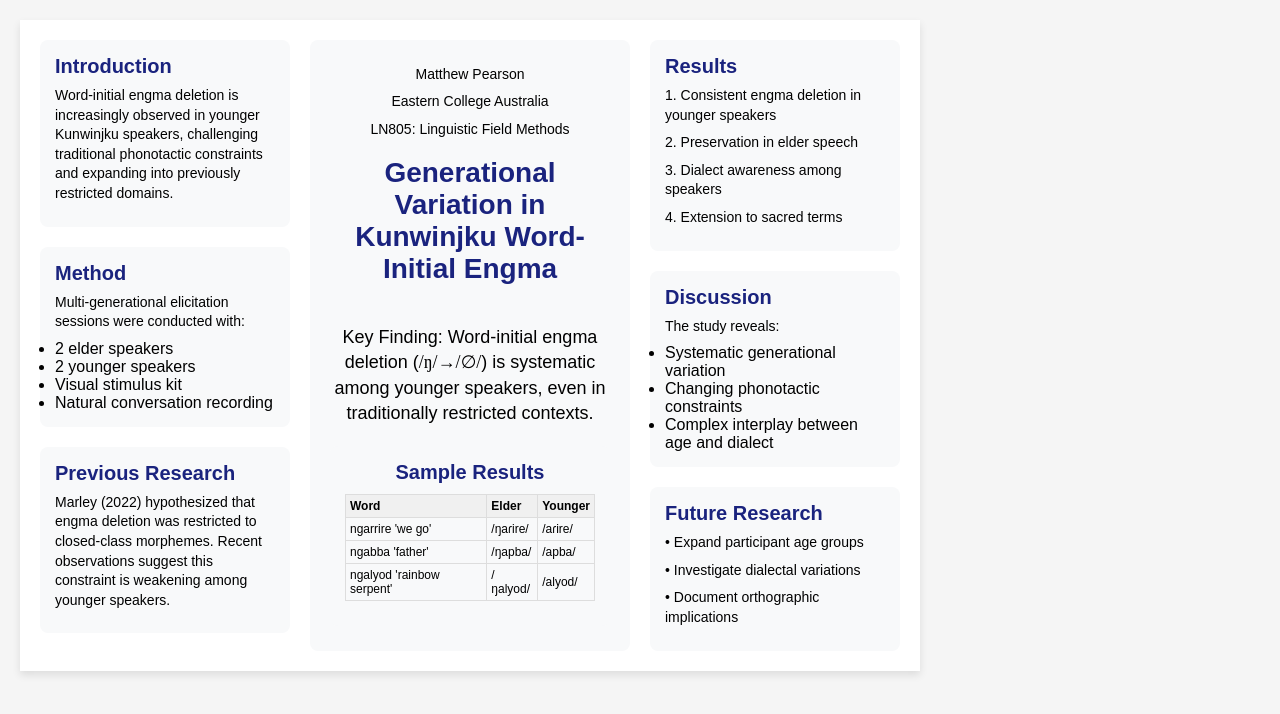
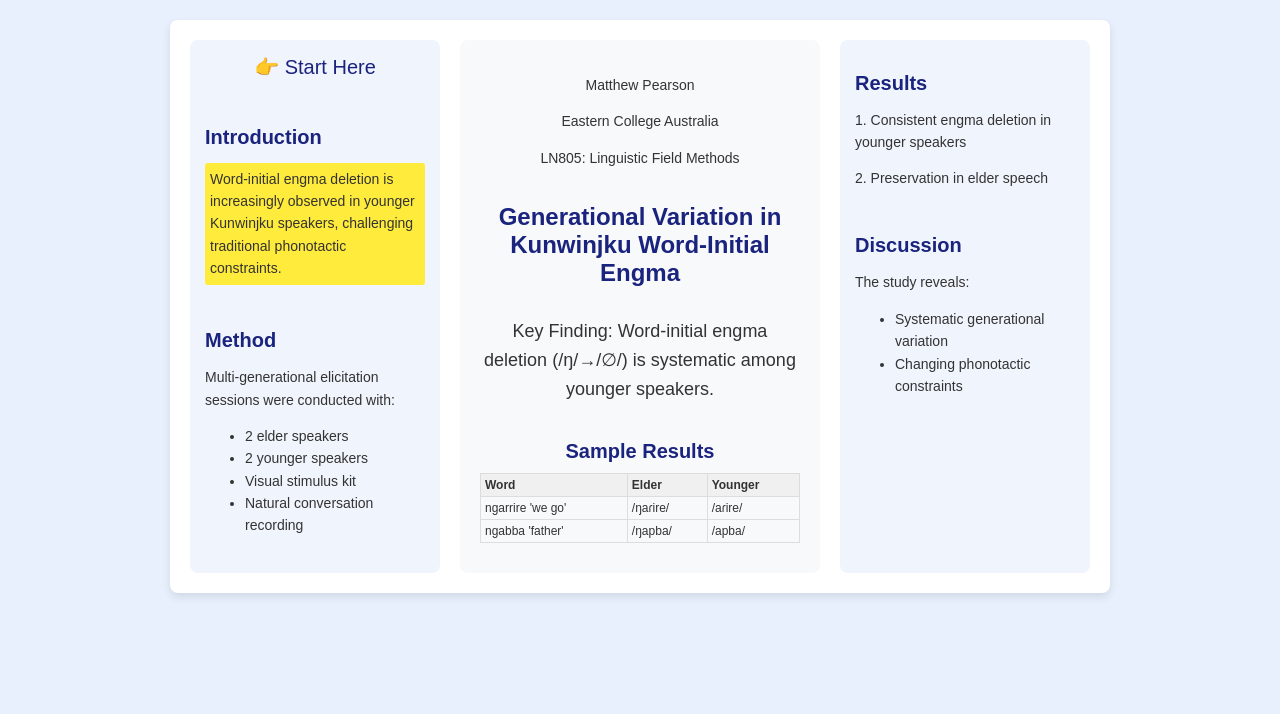
Before and after one commit to LN805FieldMethods/LN805FieldMethods, a plain HTML site: page index.html in a window 1280 px wide. Drawn offline with Linux system fonts and the light colour scheme.

Commit message:
index.html

```diff
--- a/index.html
+++ b/index.html
@@ -1,407 +1,180 @@
-
-
 <!DOCTYPE html>
-
 <html lang="en">
-
 <head>
-
   <meta charset="UTF-8">
-
   <meta name="viewport" content="width=device-width, initial-scale=1.0">
-
+  <title>Generational Variation in Kunwinjku Word-Initial Engma</title>
   <style>
-
-    * {
-
-      box-sizing: border-box;
-
+    /* Global styles */
+    body {
+      background: #e8f0fe; /* Soft blue background for the page */
+      color: #333; /* Dark text for readability */
+      font-family: Arial, sans-serif;
+      padding: 20px;
       margin: 0;
-
-      padding: 0;
-
-      font-family: Arial, sans-serif;
-
     }
 
-
-
-    body {
-
-      background: #f5f5f5;
-
+    .poster {
+      max-width: 900px;
+      background: white;
+      display: grid;
+      grid-template-columns: 250px 1fr 250px;
+      gap: 20px;
       padding: 20px;
-
+      margin: auto;
+      box-shadow: 0 4px 8px rgba(0, 0, 0, 0.1);
+      border-radius: 8px;
     }
 
-
-
-    .poster {
-
-      max-width: 900px;
-
-      width: 100%;
-
-      background: white;
-
-      display: grid;
-
-      grid-template-columns: 1fr;
-
+    /* Left Column */
+    .side-column {
+      background-color: #f0f4fc; /* Light blue to signal start */
+      padding: 15px;
+      border-radius: 8px;
+      display: flex;
+      flex-direction: column;
       gap: 20px;
-
-      padding: 20px;
-
-      box-shadow: 0 4px 8px rgba(0,0,0,0.1);
-
     }
 
-
-
-    @media (min-width: 768px) {
-
-      .poster {
-
-        grid-template-columns: 250px 1fr 250px;
-
-      }
-
+    /* Center Column */
+    .main-finding {
+      background: #f8f9fa;
+      padding: 20px;
+      border-radius: 8px;
+      text-align: center;
+      display: flex;
+      flex-direction: column;
+      justify-content: center;
+      align-items: center;
     }
 
-
-
-    .main-finding {
-
-      background: #f8f9fa;
-
-      padding: 20px;
-
-      border-radius: 8px;
-
-      text-align: center;
-
-      display: flex;
-
-      flex-direction: column;
-
-      justify-content: center;
-
-      align-items: center;
-
+    h1 {
+      font-size: 24px;
+      color: #1a237e;
+      margin-bottom: 10px;
+      font-weight: bold;
     }
 
-
-
-    .side-column {
-
-      display: flex;
-
-      flex-direction: column;
-
-      gap: 20px;
-
+    h2 {
+      font-size: 20px;
+      color: #1a237e;
+      margin-bottom: 8px;
+      font-weight: bold;
     }
 
-
-
-    .section {
-
-      background: #f8f9fa;
-
-      padding: 15px;
-
-      border-radius: 8px;
-
+    p, ul {
+      font-size: 14px;
+      line-height: 1.6;
+      margin-bottom: 8px;
     }
 
-
-
-    h1 {
-
-      font-size: 24px;
-
-      color: #1a237e;
-
-      margin-bottom: 10px;
-
-      font-weight: bold;
-
+    .data-table {
+      width: 100%;
+      border-collapse: collapse;
+      margin: 10px 0;
+      font-size: 12px;
     }
 
-
-
-    h2 {
-
-      font-size: 20px;
-
-      color: #1a237e;
-
-      margin-bottom: 8px;
-
-      font-weight: bold;
-
+    .data-table th, .data-table td {
+      border: 1px solid #ddd;
+      padding: 4px;
+      text-align: left;
     }
 
-
-
-    .main-finding h1 {
-
-      font-size: 28px;
-
-      margin-bottom: 20px;
-
+    .data-table th {
+      background: #f0f0f0;
     }
 
-
-
-    p {
-
+    .author-info {
+      text-align: center;
+      margin-bottom: 10px;
       font-size: 14px;
-
-      line-height: 1.4;
-
-      margin-bottom: 8px;
-
     }
 
-
-
-    .data-table {
-
-      width: 100%;
-
-      border-collapse: collapse;
-
-      margin: 10px 0;
-
-      font-size: 12px;
-
+    .highlight {
+      background: #ffeb3b; /* Highlighting key sections in yellow */
+      padding: 5px;
+      border-radius: 3px;
     }
 
-
-
-    .data-table th, .data-table td {
-
-      border: 1px solid #ddd;
-
-      padding: 4px;
-
-      text-align: left;
-
+    .start-icon {
+      font-size: 20px;
+      color: #1a237e;
+      margin-bottom: 10px;
+      text-align: center;
     }
-
-
-
-    .data-table th {
-
-      background: #f0f0f0;
-
-    }
-
-
-
-    .author-info {
-
-      text-align: center;
-
-      margin-bottom: 10px;
-
-      font-size: 14px;
-
-    }
-
-
-
-    .phonetic {
-
-      font-family: "Times New Roman", Times, serif;
-
-    }
-
   </style>
-
 </head>
-
 <body>
-
   <div class="poster">
-
     <!-- Left Column -->
-
     <div class="side-column">
+      <div class="start-icon">👉 Start Here</div>
+      <div class="section">
+        <h2>Introduction</h2>
+        <p class="highlight">Word-initial engma deletion is increasingly observed in younger Kunwinjku speakers, challenging traditional phonotactic constraints.</p>
+      </div>
 
       <div class="section">
+        <h2>Method</h2>
+        <p>Multi-generational elicitation sessions were conducted with:</p>
+        <ul>
+          <li>2 elder speakers</li>
+          <li>2 younger speakers</li>
+          <li>Visual stimulus kit</li>
+          <li>Natural conversation recording</li>
+        </ul>
+      </div>
+    </div>
 
-        <h2>Introduction</h2>
+    <!-- Center Column -->
+    <div class="main-finding">
+      <div class="author-info">
+        <p>Matthew Pearson</p>
+        <p>Eastern College Australia</p>
+        <p>LN805: Linguistic Field Methods</p>
+      </div>
+      <h1>Generational Variation in Kunwinjku Word-Initial Engma</h1>
+      <p style="font-size: 18px; margin: 20px 0;">Key Finding: Word-initial engma deletion (<span class="phonetic">/ŋ/→/∅/</span>) is systematic among younger speakers.</p>
+      <div class="section" style="width: 100%;">
+        <h2>Sample Results</h2>
+        <table class="data-table">
+          <tr>
+            <th>Word</th>
+            <th>Elder</th>
+            <th>Younger</th>
+          </tr>
+          <tr>
+            <td>ngarrire 'we go'</td>
+            <td>/ŋaɾire/</td>
+            <td>/aɾire/</td>
+          </tr>
+          <tr>
+            <td>ngabba 'father'</td>
+            <td>/ŋapba/</td>
+            <td>/apba/</td>
+          </tr>
+        </table>
+      </div>
+    </div>
 
-        <p>Word-initial engma deletion is increasingly observed in younger Kunwinjku speakers, challenging traditional phonotactic constraints and expanding into previously restricted domains.</p>
-
+    <!-- Right Column -->
+    <div class="side-column">
+      <div class="section">
+        <h2>Results</h2>
+        <p>1. Consistent engma deletion in younger speakers</p>
+        <p>2. Preservation in elder speech</p>
       </div>
 
-
-
       <div class="section">
-
-        <h2>Method</h2>
-
-        <p>Multi-generational elicitation sessions were conducted with:</p>
-
+        <h2>Discussion</h2>
+        <p>The study reveals:</p>
         <ul>
-
-          <li>2 elder speakers</li>
-
-          <li>2 younger speakers</li>
-
-          <li>Visual stimulus kit</li>
-
-          <li>Natural conversation recording</li>
-
+          <li>Systematic generational variation</li>
+          <li>Changing phonotactic constraints</li>
         </ul>
-
       </div>
-
-
-
-      <div class="section">
-
-        <h2>Previous Research</h2>
-
-        <p>Marley (2022) hypothesized that engma deletion was restricted to closed-class morphemes. Recent observations suggest this constraint is weakening among younger speakers.</p>
-
-      </div>
-
     </div>
-
-
-
-    <!-- Center Column -->
-
-    <div class="main-finding">
-
-      <div class="author-info">
-
-        <p>Matthew Pearson</p>
-
-        <p>Eastern College Australia</p>
-
-        <p>LN805: Linguistic Field Methods</p>
-
-      </div>
-
-      <h1>Generational Variation in Kunwinjku Word-Initial Engma</h1>
-
-      <p style="font-size: 18px; margin: 20px 0;">Key Finding: Word-initial engma deletion (<span class="phonetic">/ŋ/→/∅/</span>) is systematic among younger speakers, even in traditionally restricted contexts.</p>
-
-      <div class="section" style="width: 100%;">
-
-        <h2>Sample Results</h2>
-
-        <table class="data-table">
-
-          <tr>
-
-            <th>Word</th>
-
-            <th>Elder</th>
-
-            <th>Younger</th>
-
-          </tr>
-
-          <tr>
-
-            <td>ngarrire 'we go'</td>
-
-            <td>/ŋaɾire/</td>
-
-            <td>/aɾire/</td>
-
-          </tr>
-
-          <tr>
-
-            <td>ngabba 'father'</td>
-
-            <td>/ŋapba/</td>
-
-            <td>/apba/</td>
-
-          </tr>
-
-          <tr>
-
-            <td>ngalyod 'rainbow serpent'</td>
-
-            <td>/ŋalyod/</td>
-
-            <td>/alyod/</td>
-
-          </tr>
-
-        </table>
-
-      </div>
-
-    </div>
-
-
-
-    <!-- Right Column -->
-
-    <div class="side-column">
-
-      <div class="section">
-
-        <h2>Results</h2>
-
-        <p>1. Consistent engma deletion in younger speakers</p>
-
-        <p>2. Preservation in elder speech</p>
-
-        <p>3. Dialect awareness among speakers</p>
-
-        <p>4. Extension to sacred terms</p>
-
-      </div>
-
-
-
-      <div class="section">
-
-        <h2>Discussion</h2>
-
-        <p>The study reveals:</p>
-
-        <ul>
-
-          <li>Systematic generational variation</li>
-
-          <li>Changing phonotactic constraints</li>
-
-          <li>Complex interplay between age and dialect</li>
-
-        </ul>
-
-      </div>
-
-
-
-      <div class="section">
-
-        <h2>Future Research</h2>
-
-        <p>• Expand participant age groups</p>
-
-        <p>• Investigate dialectal variations</p>
-
-        <p>• Document orthographic implications</p>
-
-      </div>
-
-    </div>
-
   </div>
-
 </body>
-
 </html>
```
